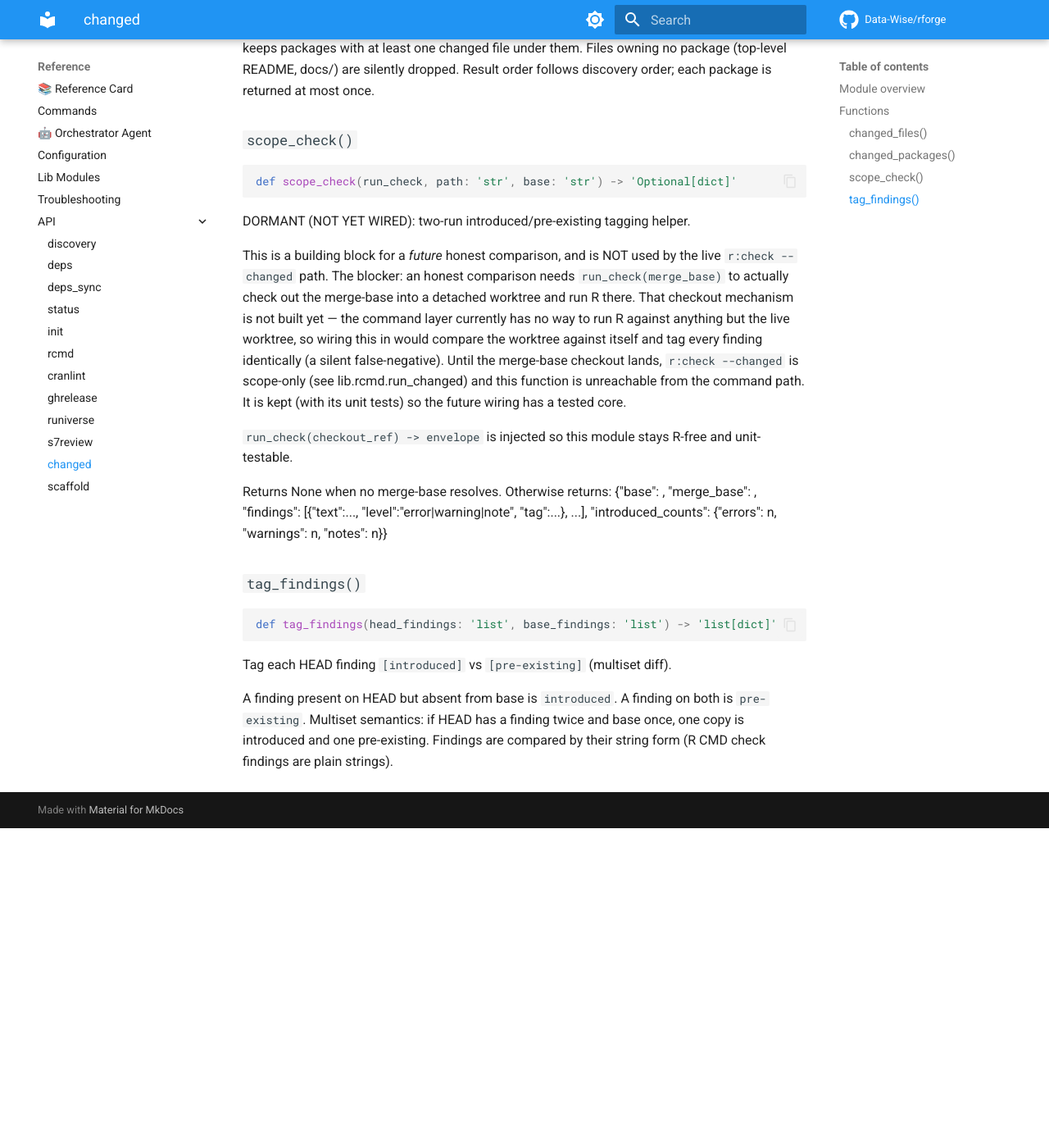
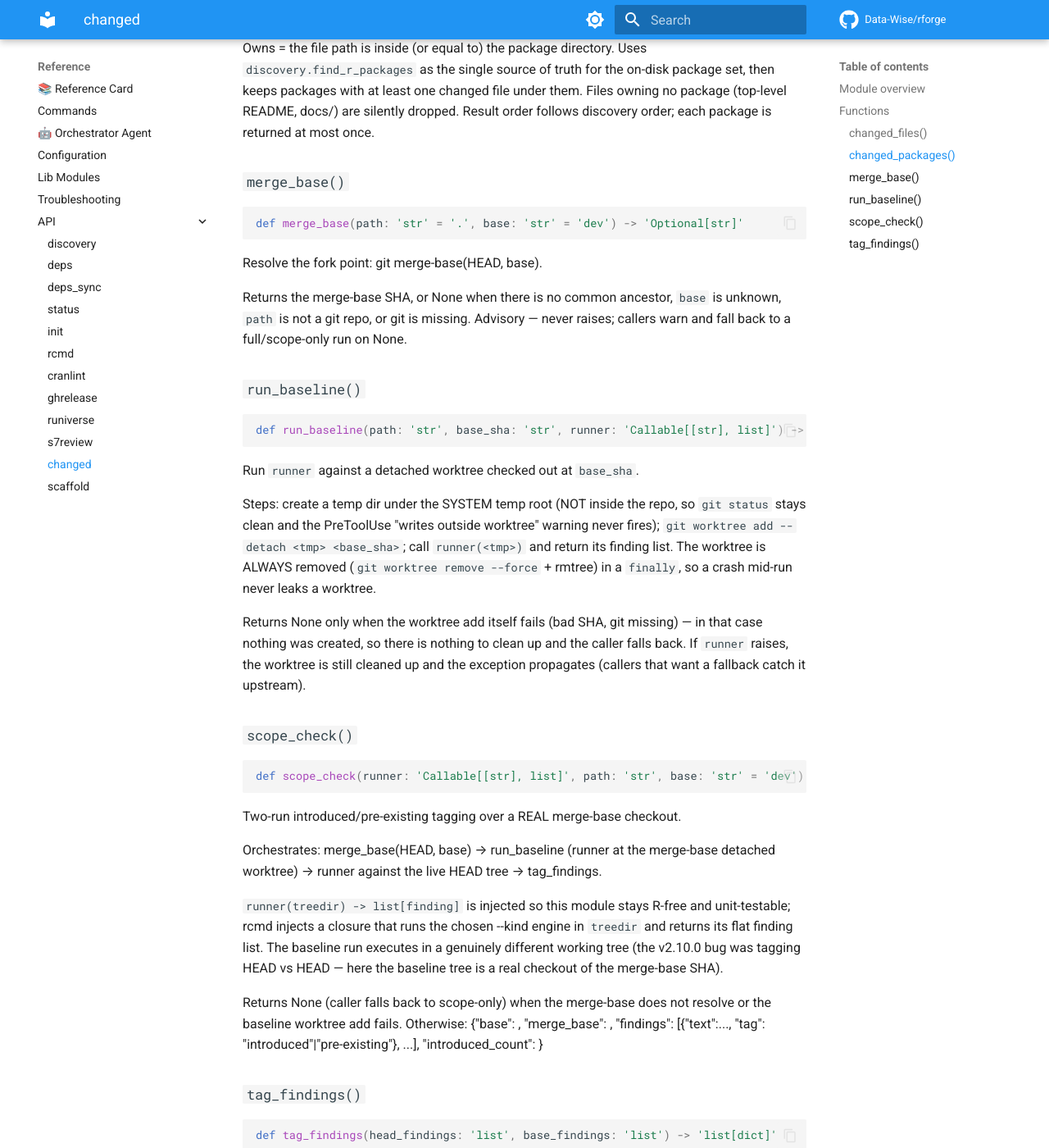
Before and after one commit to Data-Wise/rforge, an MkDocs documentation site: the page built from docs/reference/changed.md, in a window 1280 px wide and 1400 px high, scrolled down 1527 px. Shown: the whole window at 82% size. Built offline with MkDocs 1.6.1 and Material for MkDocs 9.7.7, drawn with Linux system fonts in a browser that asks for light colours; comment, search, counter and statistics services are not loaded; before the commit the page ends 2537 px from its top, so only the background shows below that; some of the changed text lies outside the part shown.

Commit message:
docs(changed): document [introduced]/[pre-existing] tagging + --base/--fail-on
Update commands/r/{check,test,lint}.md frontmatter (add --fail-on, --base default
dev, rewrite --changed description for tagging) and ## Usage. Add CHANGELOG
[Unreleased] entry. Regenerate lib reference for changed.py/rcmd.py.

Co-Authored-By: Claude Opus 4.8 (1M context) <noreply@anthropic.com>

````diff
--- a/docs/reference/changed.md
+++ b/docs/reference/changed.md
@@ -17,10 +17,14 @@ Pure-stdlib (subprocess + pathlib only — no R, no third-party). Three jobs:
                           list, tagging each finding [introduced] vs
                           [pre-existing] (multiset semantics: duplicates count).
 
-Plus scope_check(): a DORMANT helper for future two-run introduced/pre-existing
-tagging. It is NOT wired into the live `r:check --changed` path (which is
-scope-only) because the merge-base checkout it needs is not yet built. See its
-docstring.
+Plus the two-run tagging machinery (v2.11.0):
+  4. merge_base()       — resolve the fork point git merge-base(HEAD, base).
+  5. run_baseline()     — `git worktree add --detach` the merge-base into a
+                          temp tree under the SYSTEM temp dir, run an injected
+                          runner there, and GUARANTEE worktree removal (finally).
+  6. scope_check()      — orchestrate merge_base → baseline run → current run →
+                          tag_findings; returns None (caller falls back to
+                          scope-only) on any git failure.
 
 Advisory, never raises. git failures (not a repo, no merge-base, git missing)
 return None so callers can warn and fall back to a full run. "No changes" is the
@@ -67,32 +71,60 @@ package set, then keeps packages with at least one changed file under them.
 Files owning no package (top-level README, docs/) are silently dropped.
 Result order follows discovery order; each package is returned at most once.
 
+### `merge_base()`
+
+```python
+def merge_base(path: 'str' = '.', base: 'str' = 'dev') -> 'Optional[str]'
+```
+
+Resolve the fork point: git merge-base(HEAD, base).
+
+Returns the merge-base SHA, or None when there is no common ancestor, `base`
+is unknown, `path` is not a git repo, or git is missing. Advisory — never
+raises; callers warn and fall back to a full/scope-only run on None.
+
+### `run_baseline()`
+
+```python
+def run_baseline(path: 'str', base_sha: 'str', runner: 'Callable[[str], list]') -> 'Optional[list]'
+```
+
+Run `runner` against a detached worktree checked out at `base_sha`.
+
+Steps: create a temp dir under the SYSTEM temp root (NOT inside the repo, so
+`git status` stays clean and the PreToolUse "writes outside worktree" warning
+never fires); `git worktree add --detach <tmp> <base_sha>`; call
+`runner(<tmp>)` and return its finding list. The worktree is ALWAYS removed
+(`git worktree remove --force` + rmtree) in a `finally`, so a crash mid-run
+never leaks a worktree.
+
+Returns None only when the worktree add itself fails (bad SHA, git missing) —
+in that case nothing was created, so there is nothing to clean up and the
+caller falls back. If `runner` raises, the worktree is still cleaned up and
+the exception propagates (callers that want a fallback catch it upstream).
+
 ### `scope_check()`
 
 ```python
-def scope_check(run_check, path: 'str', base: 'str') -> 'Optional[dict]'
+def scope_check(runner: 'Callable[[str], list]', path: 'str', base: 'str' = 'dev') -> 'Optional[dict]'
 ```
 
-DORMANT (NOT YET WIRED): two-run introduced/pre-existing tagging helper.
+Two-run introduced/pre-existing tagging over a REAL merge-base checkout.
 
-This is a building block for a *future* honest comparison, and is NOT used by
-the live `r:check --changed` path. The blocker: an honest comparison needs
-`run_check(merge_base)` to actually check out the merge-base into a detached
-worktree and run R there. That checkout mechanism is not built yet — the
-command layer currently has no way to run R against anything but the live
-worktree, so wiring this in would compare the worktree against itself and tag
-every finding identically (a silent false-negative). Until the merge-base
-checkout lands, `r:check --changed` is scope-only (see lib.rcmd.run_changed)
-and this function is unreachable from the command path. It is kept (with its
-unit tests) so the future wiring has a tested core.
+Orchestrates: merge_base(HEAD, base) → run_baseline (runner at the merge-base
+detached worktree) → runner against the live HEAD tree → tag_findings.
 
-`run_check(checkout_ref) -> envelope` is injected so this module stays R-free
-and unit-testable.
+`runner(treedir) -> list[finding]` is injected so this module stays R-free and
+unit-testable; rcmd injects a closure that runs the chosen --kind engine in
+`treedir` and returns its flat finding list. The baseline run executes in a
+genuinely different working tree (the v2.10.0 bug was tagging HEAD vs HEAD —
+here the baseline tree is a real checkout of the merge-base SHA).
 
-Returns None when no merge-base resolves. Otherwise returns:
+Returns None (caller falls back to scope-only) when the merge-base does not
+resolve or the baseline worktree add fails. Otherwise:
     {"base": <ref>, "merge_base": <sha>,
-     "findings": [{"text":..., "level":"error|warning|note", "tag":...}, ...],
-     "introduced_counts": {"errors": n, "warnings": n, "notes": n}}
+     "findings": [{"text":..., "tag": "introduced"|"pre-existing"}, ...],
+     "introduced_count": <int>}
 
 ### `tag_findings()`
 
````
Also changed, not shown: CHANGELOG.md (+25 -0 lines), commands/r/check.md (+37 -26 lines), commands/r/lint.md (+16 -6 lines), commands/r/test.md (+16 -6 lines), docs/reference/rcmd.md (+15 -15 lines).
